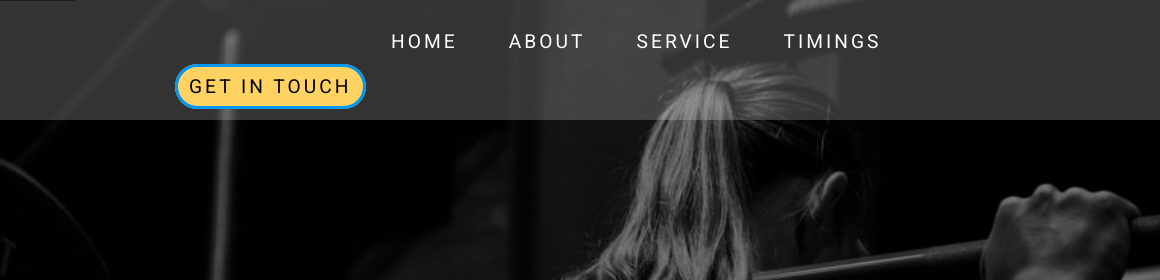
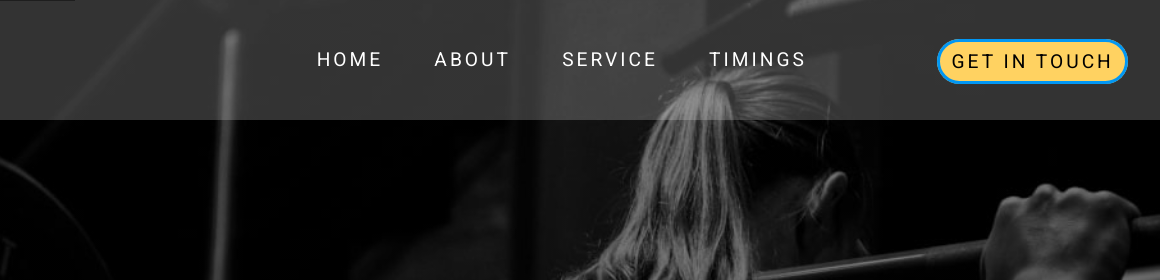
Before and after one commit to patrick-watsonica/gym-website, a plain HTML site: page index.html in a window 1280 px wide. Shown: the top 280 px of the page, 120-1280 px from the left. Drawn offline with Linux system fonts and the light colour scheme.

Commit message:
increase primary navigation columns to stop wrap

```diff
--- a/style.css
+++ b/style.css
@@ -328,7 +328,7 @@ p,
 
 	.primary-navigation {
 		display: grid;
-		grid-template-columns: 1fr repeat(3, auto) 1fr;
+		grid-template-columns: 1fr repeat(4, auto) 1fr;
 	}
 
 	.nav-item1 {
```
